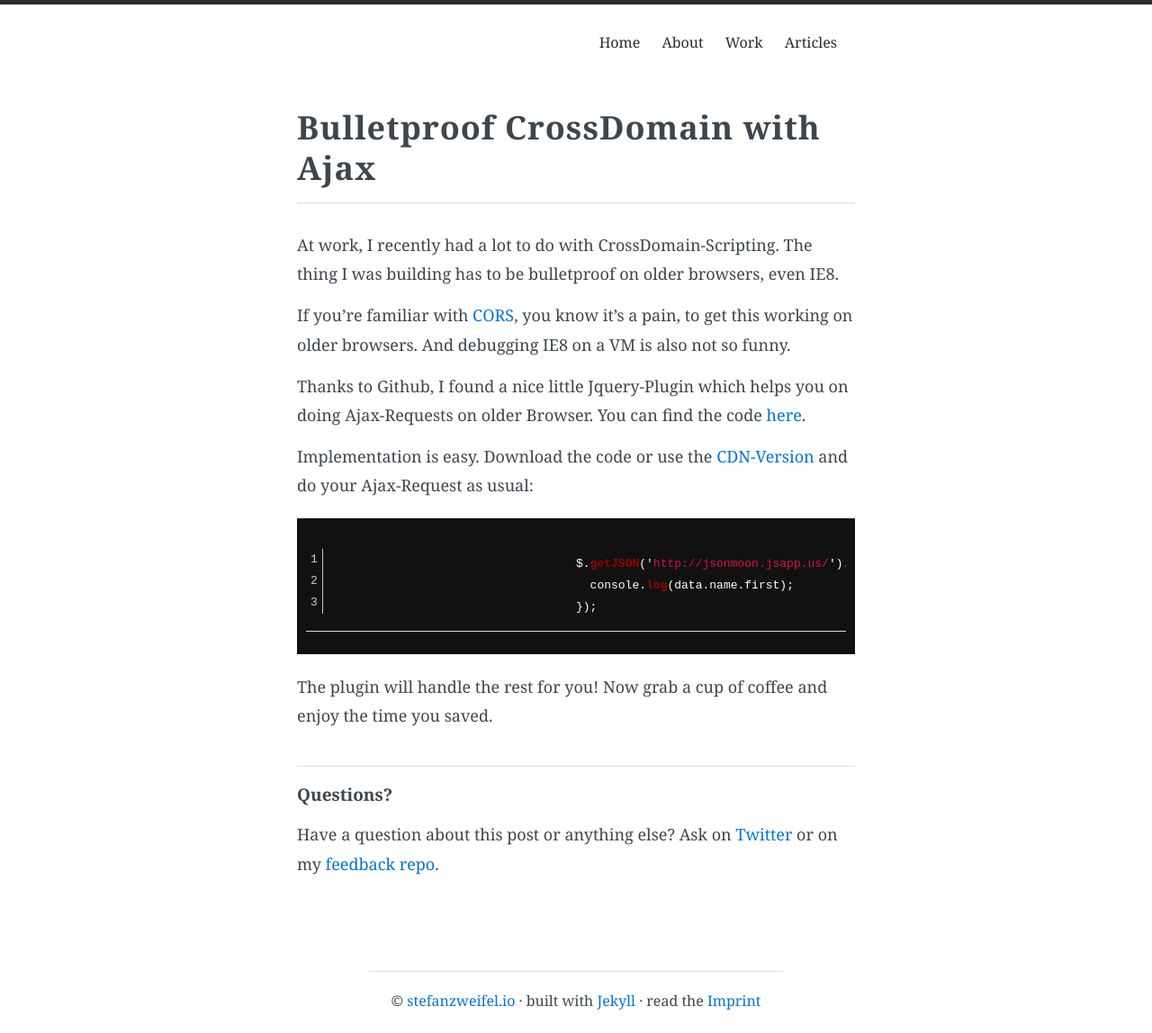
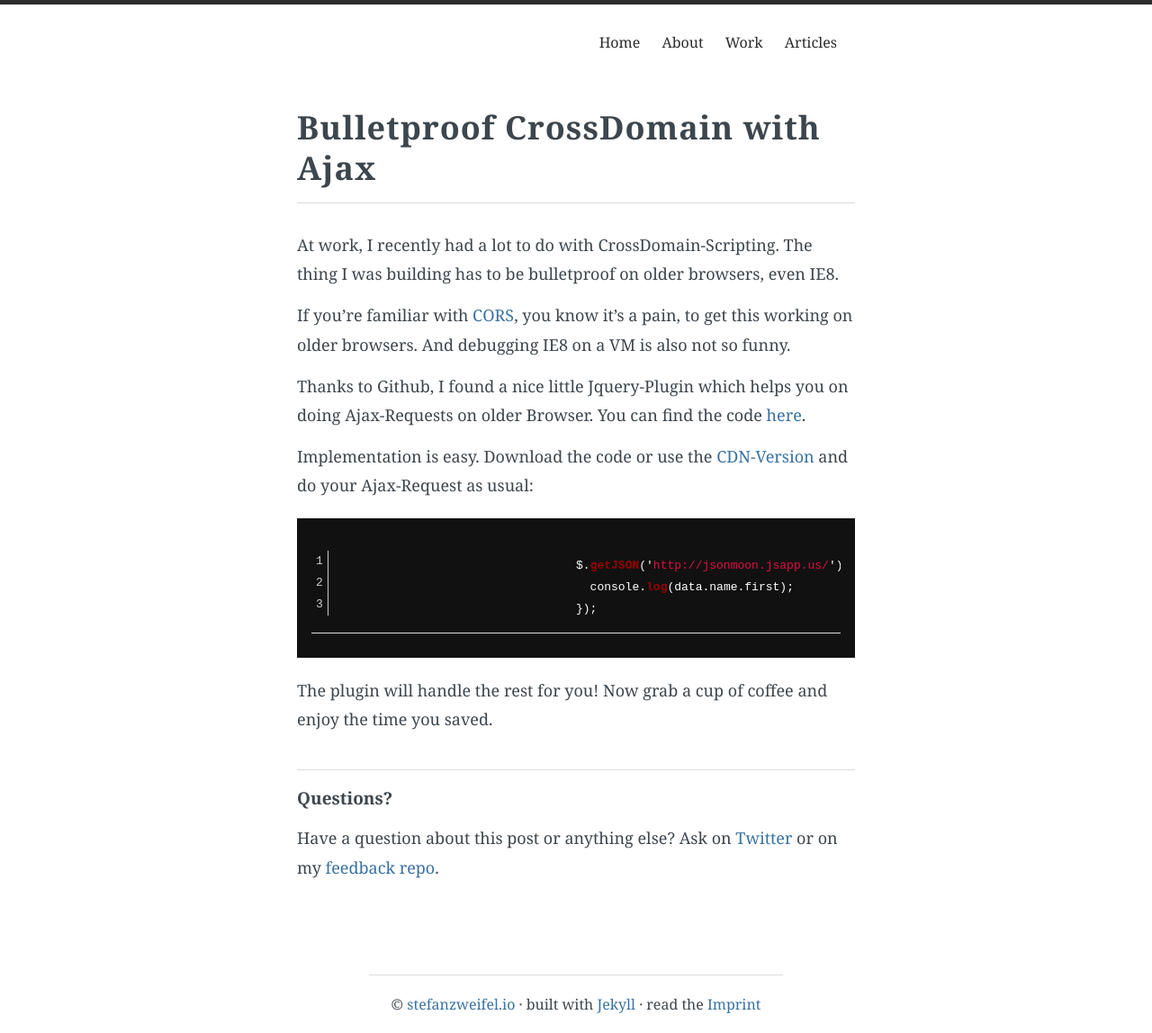
Before and after one commit to daybugging/stefanzweifel.io, a Jekyll site: the page built from _posts/2014-06-13-bulletproof-crossdomain-ajax.md, in a window 1280 px wide. Shown: the whole page at 90% size. Built offline with Jekyll 4.4.1, drawn with Linux system fonts in a browser that asks for light colours.

Commit message:
CSS Fixes
`code` looks better now

Signed-off-by: Stefan Zweifel <hello@stefanzweifel.io>

```diff
--- a/_dev/sass/styles/_markup.scss
+++ b/_dev/sass/styles/_markup.scss
@@ -58,7 +58,13 @@
 
     code {
         color: $white;
+        background: none;
     }
+}
+
+code {
+    background: $light-gray;
+    padding: 2px 6px;
 }
 
 .feedback {
--- a/_dev/sass/styles/_variables.scss
+++ b/_dev/sass/styles/_variables.scss
@@ -8,7 +8,7 @@
 $body-color: #3D464D;
 $white: #fff;
 $dark-gray: #2C2C2C;
-$blue: #0074D9;
+$blue: #3871A3;
 
 $mobile: new-breakpoint(max-width 480px 4);
 $tablet: new-breakpoint(max-width $max-width 4);
```
Also changed, not shown: css/style.css.
